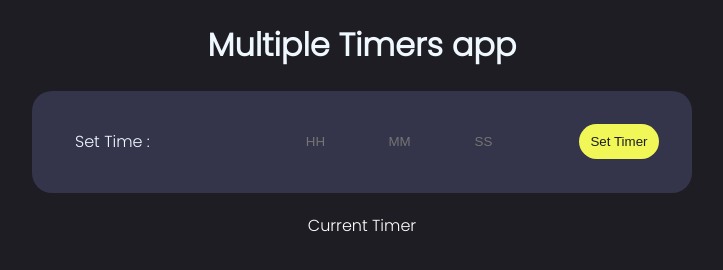
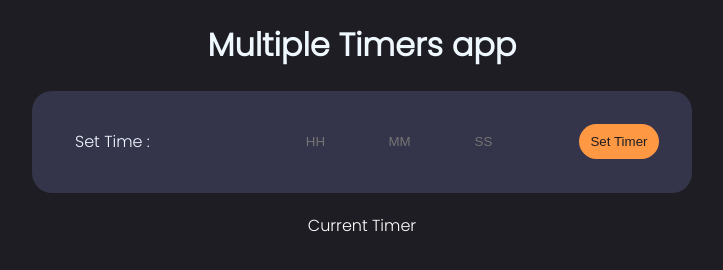
Before and after one commit to xylus11/Timer-app, a plain HTML site: page index.html in a window 1280 px wide. In both pictures the pointer is over the button "Set Timer". Shown: the whole page, without its empty margins (278-1001 px from the left). Drawn offline with Linux system fonts and the light colour scheme.

Commit message:
Update style.css

```diff
--- a/style.css
+++ b/style.css
@@ -63,7 +63,7 @@ input:focus{
        color:  #1d1d23;
     }
  button:hover{
-     background-color: FF9843;
+     background-color: #FF9843;
 
     }
 .current-timers{
```
